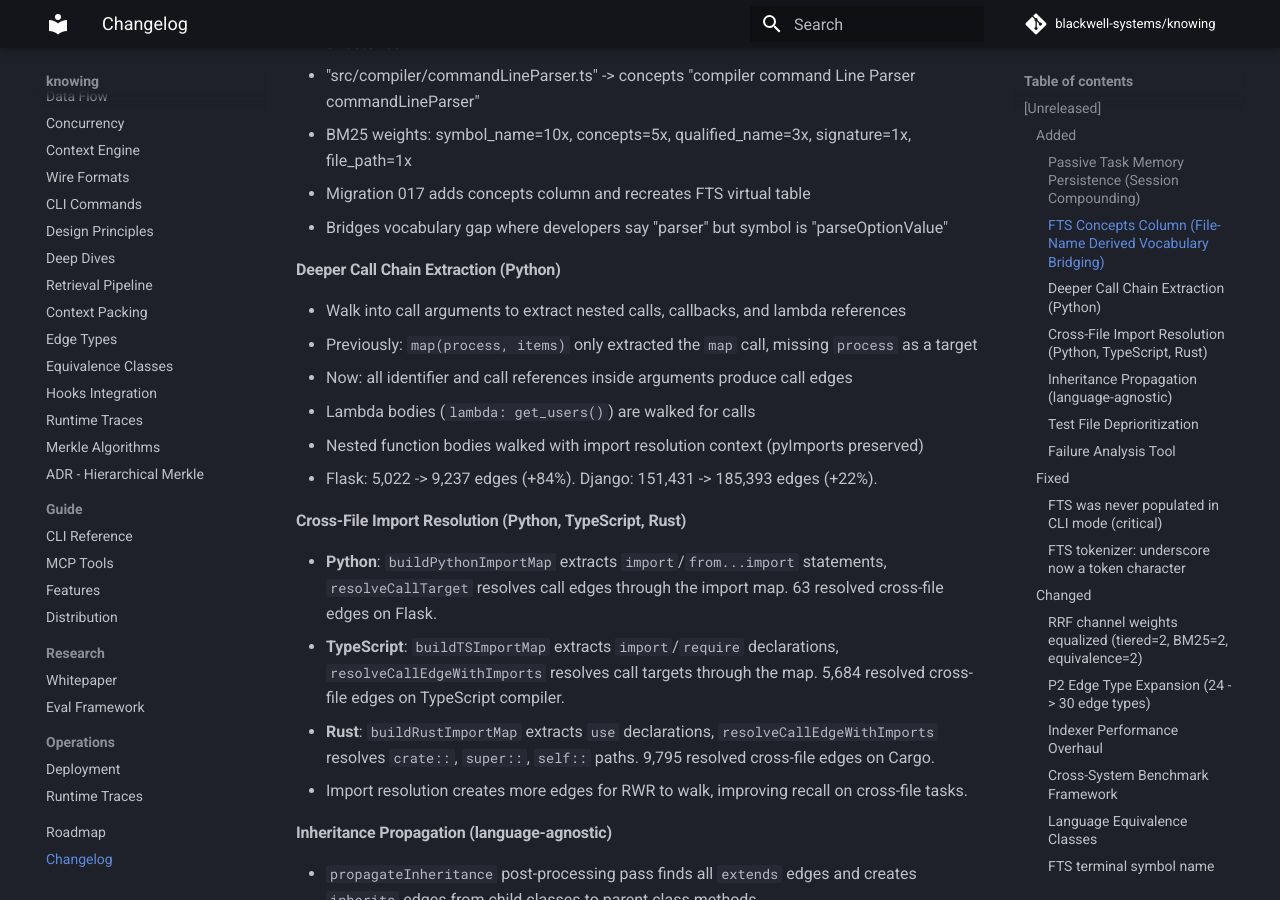
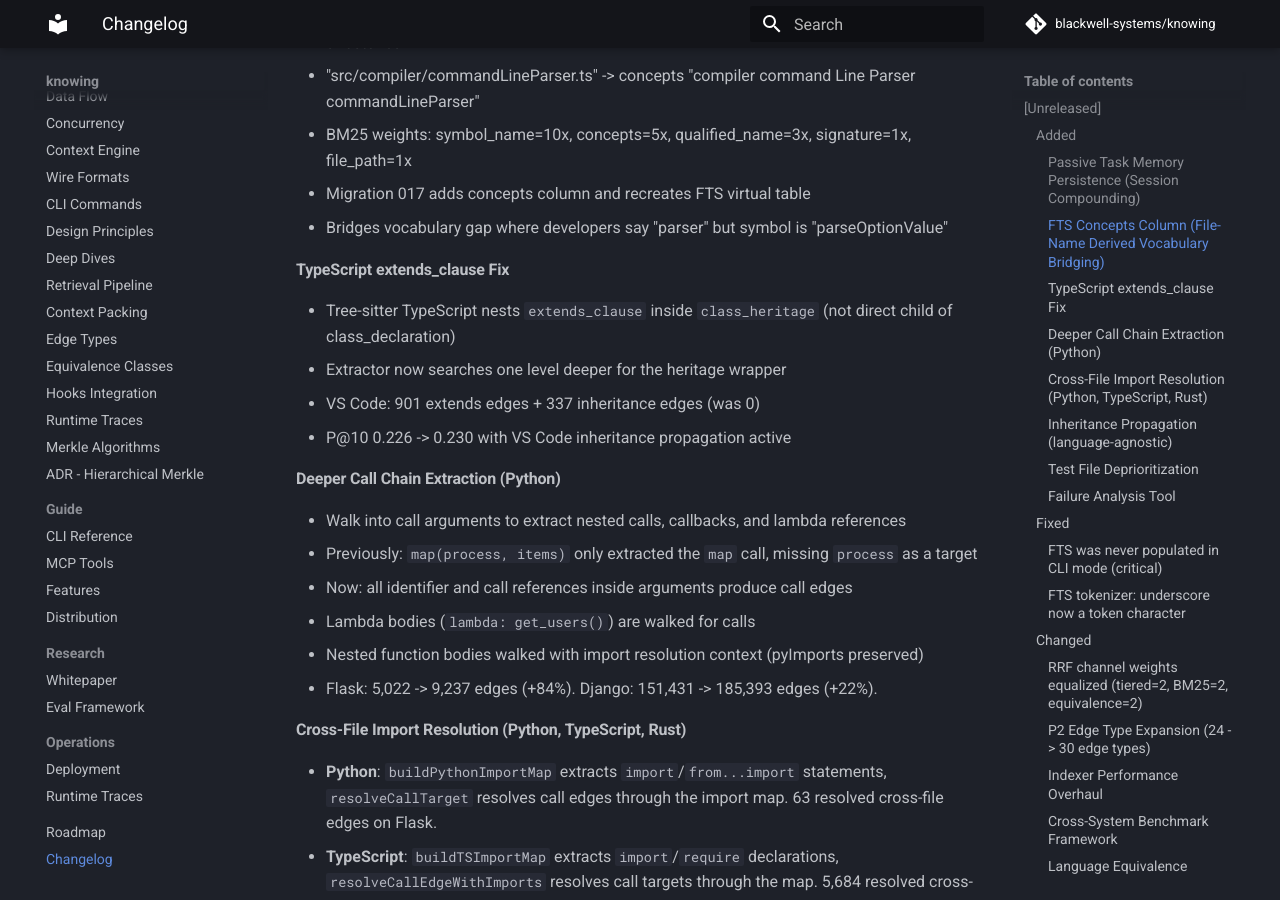
Before and after one commit to blackwell-systems/knowing, an MkDocs documentation site: the page built from docs/CHANGELOG.md, in a window 1280 px wide and 900 px high, scrolled down 775 px. Built offline with MkDocs 1.6.1 and Material for MkDocs 9.7.7, drawn with Linux system fonts in a browser that asks for light colours; comment, search, counter and statistics services are not loaded.

Commit message:
docs: record Run 18 (extends fix, P@10=0.230, d=0.92)

```diff
--- a/docs/CHANGELOG.md
+++ b/docs/CHANGELOG.md
@@ -22,6 +22,12 @@ The format is based on [Keep a Changelog](https://keepachangelog.com/en/1.1.0/).
 - BM25 weights: symbol_name=10x, concepts=5x, qualified_name=3x, signature=1x, file_path=1x
 - Migration 017 adds concepts column and recreates FTS virtual table
 - Bridges vocabulary gap where developers say "parser" but symbol is "parseOptionValue"
+
+#### TypeScript extends_clause Fix
+- Tree-sitter TypeScript nests `extends_clause` inside `class_heritage` (not direct child of class_declaration)
+- Extractor now searches one level deeper for the heritage wrapper
+- VS Code: 901 extends edges + 337 inheritance edges (was 0)
+- P@10 0.226 -> 0.230 with VS Code inheritance propagation active
 
 #### Deeper Call Chain Extraction (Python)
 - Walk into call arguments to extract nested calls, callbacks, and lambda references
```
Also changed, not shown: CHANGELOG.md (+6 -0 lines), bench/cross-system/FINDINGS.md (+14 -2 lines).
